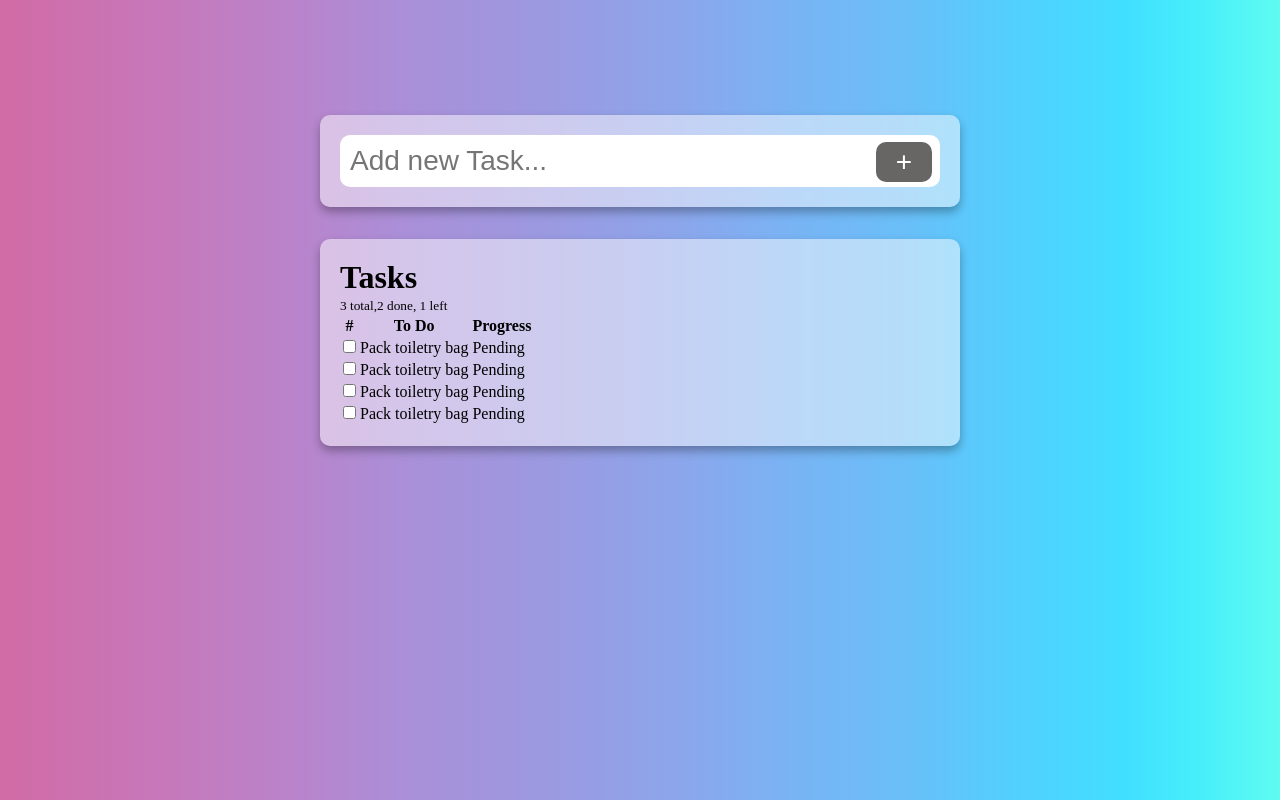
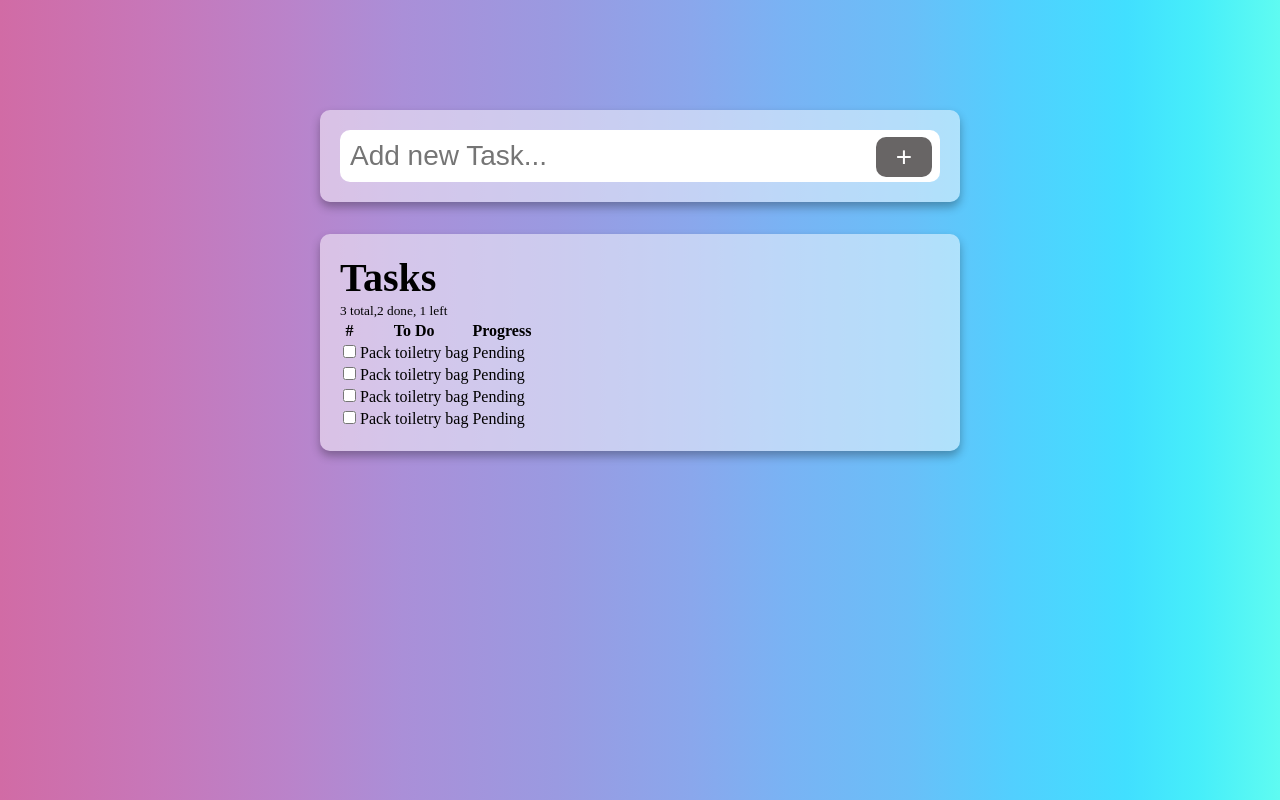
Before and after one commit to Pntawukamenya/Task-Holder, a plain HTML site: page index.html in a window 1280 px wide. Drawn offline with Linux system fonts and the light colour scheme.

Commit message:
Updated to do table styles

```diff
--- a/css/main.css
+++ b/css/main.css
@@ -48,5 +48,9 @@ body {
 }
 
 .todo-table h1 {
-
+    font-family: normal;
+    font-size: 40px;
+    font-style: normal;
+    font-weight: 700;
+    line-height: normal;
 }
```
